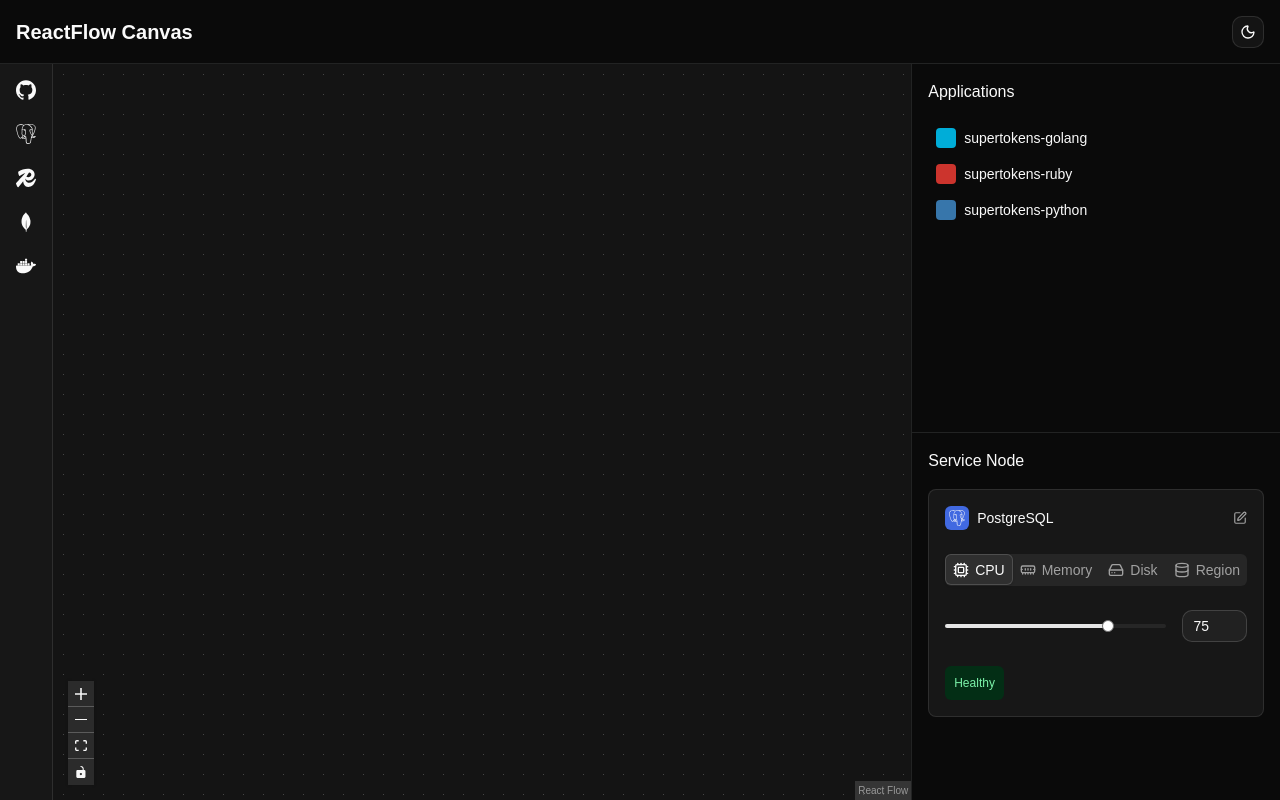
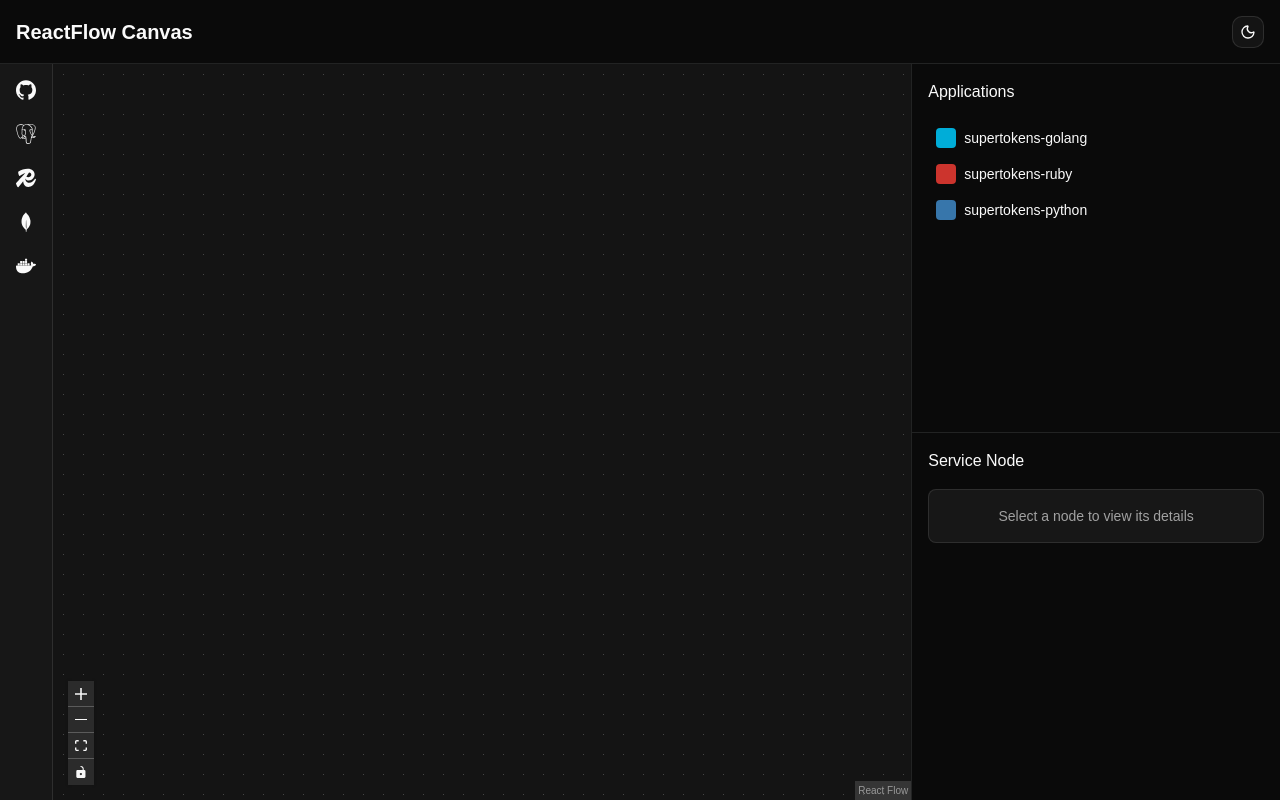
Before and after one commit to RajDeshmukh2001/reactflow-canvas, a React (Vite) app: page / in a window 1280 px wide. Built offline with nearby package versions, Linux system fonts and the light colour scheme.

Commit message:
feat(store): add Zustand store for application and node selection state
- Add Zustand store for shared app state
- Store selected application id and selected node id
- Highlight selected application
- Show node inspector only when a node is selected

```diff
--- a/src/components/AppList.tsx
+++ b/src/components/AppList.tsx
@@ -1,14 +1,22 @@
 import React from 'react';
 import { apps } from '@/data/apps';
+import { useAppStore } from '@/store';
 
 const AppList = (): React.JSX.Element => {
+  const selectedAppId = useAppStore((state) => state.selectedAppId);
+  const setSelectedAppId = useAppStore((state) => state.setSelectedAppId);
+
   return (
     <section className="flex flex-1 flex-col min-h-0 p-4">
       <h3 className="mb-4 font-medium">Applications</h3>
 
       <div className="flex-1 overflow-y-auto no-scrollbar">
         {apps.map((app) => (
-          <div key={app.id} className="flex items-center gap-2 rounded hover:bg-sidebar-accent cursor-pointer p-2 transition-colors duration-250 ease-in-out">
+          <div
+            key={app.id}
+            className={`flex items-center gap-2 rounded hover:bg-sidebar-accent cursor-pointer p-2 transition-colors duration-250 ease-in-out ${selectedAppId === app.id ? 'bg-sidebar-accent border' : 'bg-transparent'}`}
+            onClick={() => setSelectedAppId(app.id)}
+          >
             <div className="w-5 h-5 rounded" style={{ backgroundColor: app.logoColor }} />
             <h4 className="text-sm font-medium">{app.name}</h4>
           </div>
--- a/src/components/inspector/NodeInspector.tsx
+++ b/src/components/inspector/NodeInspector.tsx
@@ -4,18 +4,25 @@ import StatusBadge from './StatusBadge';
 import ServiceHeader from './ServiceHeader';
 import { SiPostgresql } from 'react-icons/si';
 import { nodeMetrics } from '@/data/nodeMetrics';
+import { useAppStore } from '@/store';
 
 const NodeInspector = (): React.JSX.Element => {
+  const selectedNodeId = useAppStore((state) => state.selectedNodeId);
+
   return (
     <section className="flex-1 p-4">
       <h3 className="mb-4 font-medium">Service Node</h3>
 
       <div className="space-y-6 p-4 bg-sidebar border border-sidebar-border rounded-md">
-        <ServiceHeader name="PostgreSQL" icon={SiPostgresql} />
-
-        <MetricTabs nodeMetrics={nodeMetrics} />
-
-        <StatusBadge status="Healthy" />
+        {selectedNodeId ? (
+          <>
+            <ServiceHeader name="PostgreSQL" icon={SiPostgresql} />
+            <MetricTabs nodeMetrics={nodeMetrics} />
+            <StatusBadge status="Healthy" />
+          </>
+        ) : (
+          <p className="text-sm text-center text-muted-foreground">Select a node to view its details</p>
+        )}
       </div>
     </section>
   );
--- /dev/null
+++ b/src/store/index.ts
@@ -0,0 +1,21 @@
+import { create } from 'zustand';
+
+type AppStore = {
+  selectedAppId: string | null;
+  selectedNodeId: string | null;
+
+  setSelectedAppId: (appId: string) => void;
+  setSelectedNodeId: (nodeId: string | null) => void;
+};
+
+export const useAppStore = create<AppStore>((set) => ({
+  selectedAppId: null,
+  selectedNodeId: null,
+
+  setSelectedAppId: (appId: string) =>
+    set({
+      selectedAppId: appId,
+      selectedNodeId: null,
+    }),
+  setSelectedNodeId: (nodeId: string | null) => set({ selectedNodeId: nodeId }),
+}));
```
